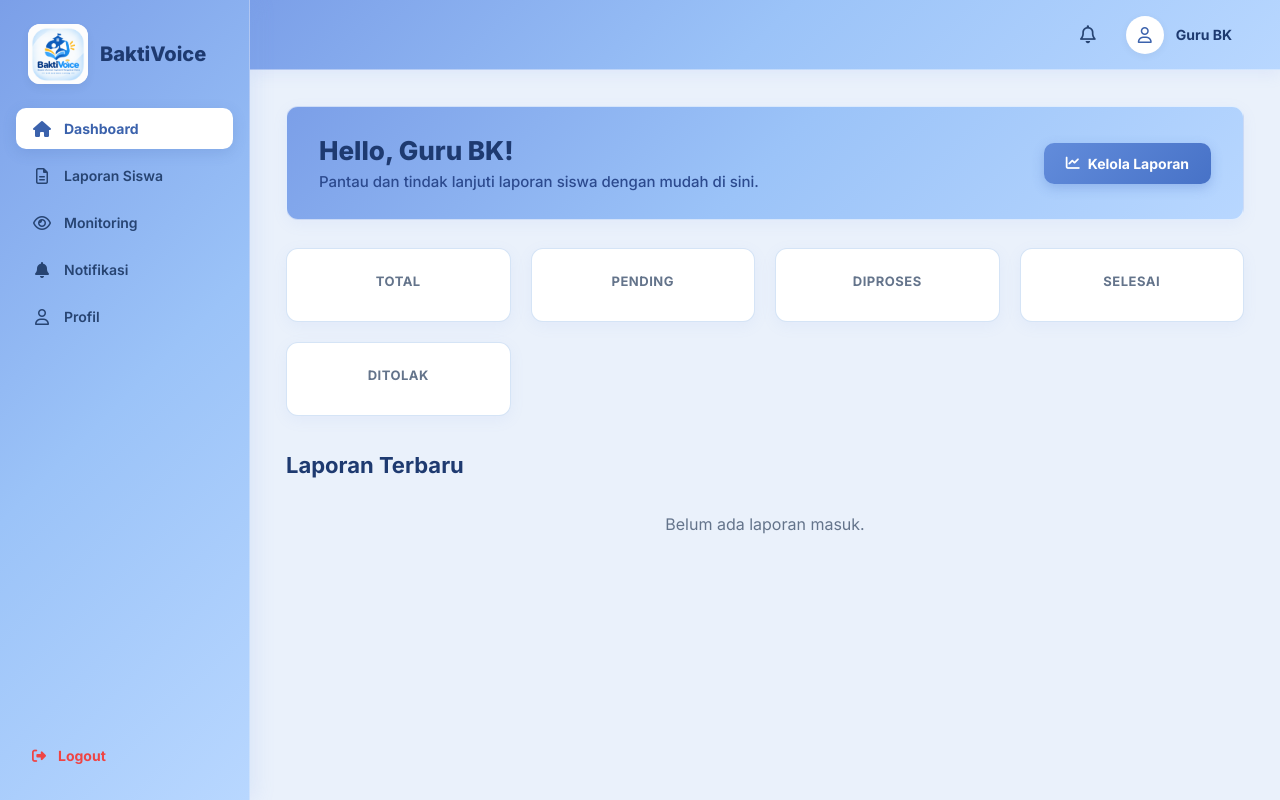
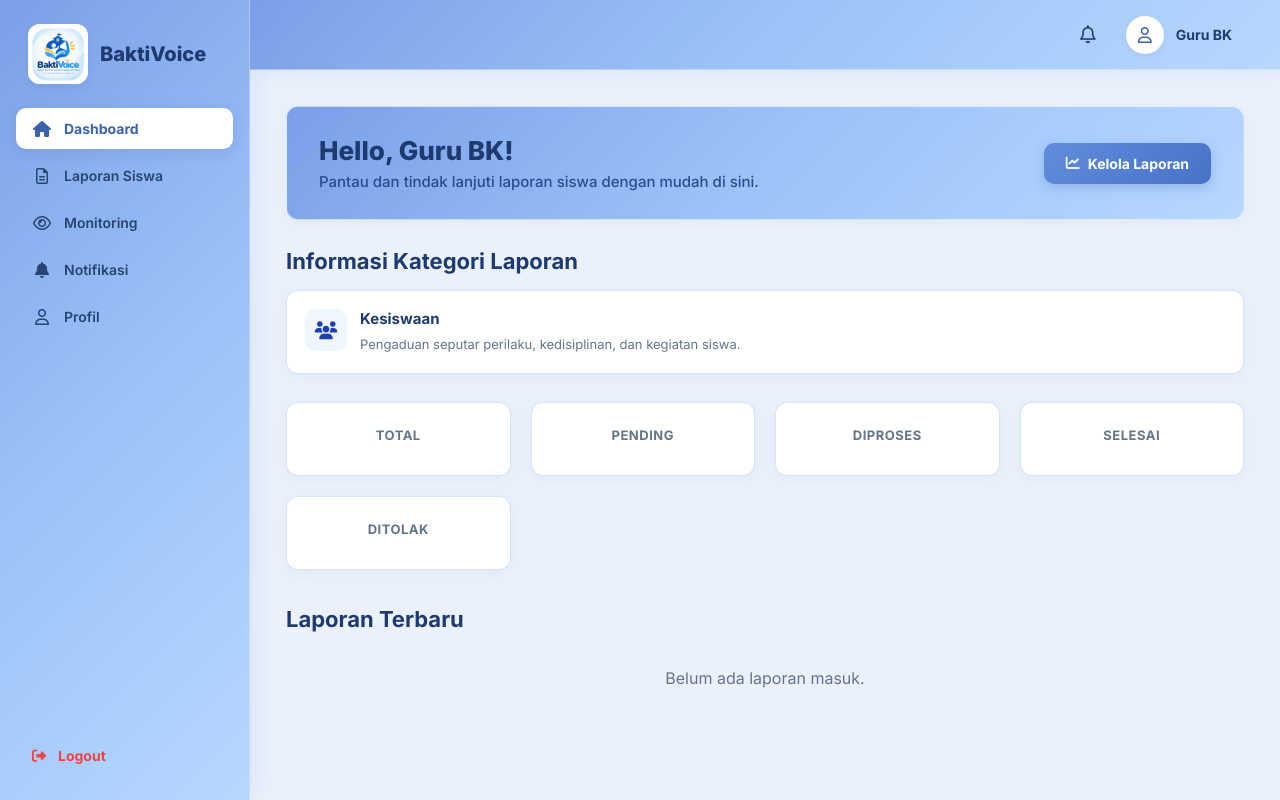
Before and after one commit to keisyaputriacc123-svg/BaktiVoice, a Laravel app: template BaktiVoice/resources/views/dashboard_bk.blade.php in a window 1280 px wide. Run offline with Laravel 12, Linux system fonts and the light colour scheme; the template is opened without the code that fills it, so the values that code supplies are empty; parts of the project's set-up code (start-up, migrations or seed data) failed here and were passed over.

Commit message:
dasboard_bk.blade.php

```diff
--- a/BaktiVoice/resources/views/dashboard_bk.blade.php
+++ b/BaktiVoice/resources/views/dashboard_bk.blade.php
@@ -405,7 +405,62 @@
            STATS
         ===================================================== */
 
-        .stats-grid {
+        /* INFORMASI KATEGORI KESISWAAN */
+.category-info-section {
+    margin: 0 0 28px;
+}
+
+.category-info-grid {
+    display: grid;
+    grid-template-columns: 1fr;
+    gap: 16px;
+}
+
+.category-info-card {
+    display: flex;
+    align-items: flex-start;
+    gap: 13px;
+    padding: 18px;
+    background: var(--card-bg);
+    border: 1px solid rgba(186, 210, 240, 0.6);
+    border-radius: var(--radius);
+    box-shadow: var(--shadow);
+    transition: transform 0.25s ease, box-shadow 0.25s ease, border-color 0.25s ease;
+}
+
+.category-info-card:hover {
+    transform: translateY(-4px);
+    box-shadow: 0 10px 24px rgba(71, 114, 199, 0.16);
+    border-color: #93b4eb;
+}
+
+.category-info-icon {
+    display: flex;
+    align-items: center;
+    justify-content: center;
+    width: 42px;
+    height: 42px;
+    flex-shrink: 0;
+    border-radius: 10px;
+    background: #eff6ff;
+    color: #1e40af;
+    font-size: 18px;
+}
+
+.category-info-card h3 {
+    margin: 0 0 6px;
+    color: #1e3a70;
+    font-size: 15px;
+    font-weight: 700;
+}
+
+.category-info-card p {
+    margin: 0;
+    color: var(--text-muted);
+    font-size: 13px;
+    line-height: 1.6;
+}
+.stats-grid {
             display: grid;
 
             grid-template-columns: repeat(4, 1fr);
@@ -1254,7 +1309,23 @@
 
 </section>
 
-            <!-- STATISTIK LAPORAN (DINAMIS) -->
+            <!-- INFORMASI KATEGORI LAPORAN BK -->
+<section class="category-info-section">
+    <h2 class="section-header">Informasi Kategori Laporan</h2>
+
+    <div class="category-info-grid">
+        <div class="category-info-card">
+            <div class="category-info-icon">
+                <i class="fa-solid fa-users"></i>
+            </div>
+            <div>
+                <h3>Kesiswaan</h3>
+                <p>Pengaduan seputar perilaku, kedisiplinan, dan kegiatan siswa.</p>
+            </div>
+        </div>
+    </div>
+</section>
+<!-- STATISTIK LAPORAN (DINAMIS) -->
             <section class="stats-grid">
 
 
```
